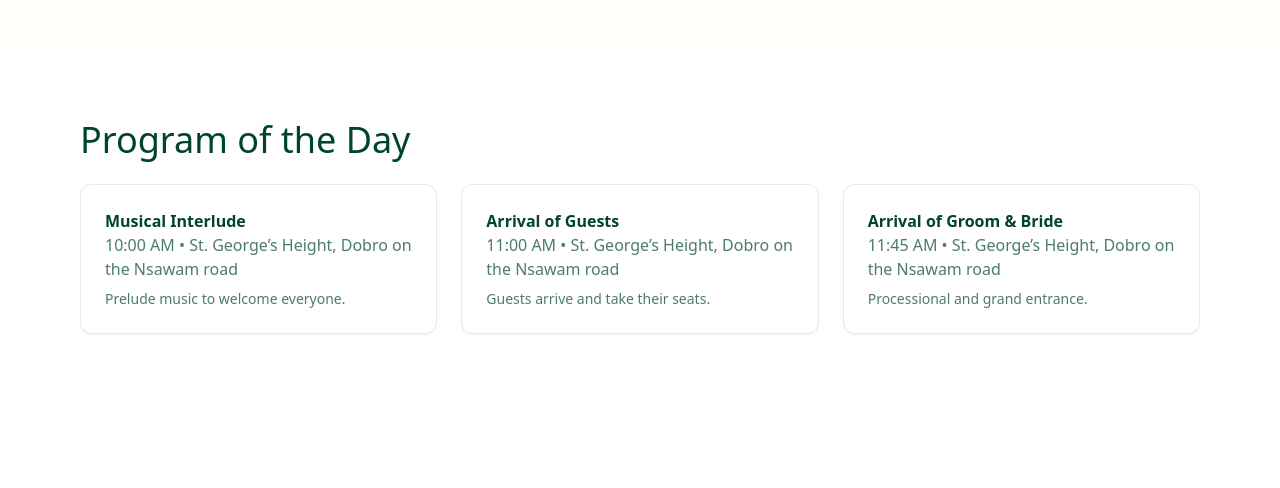
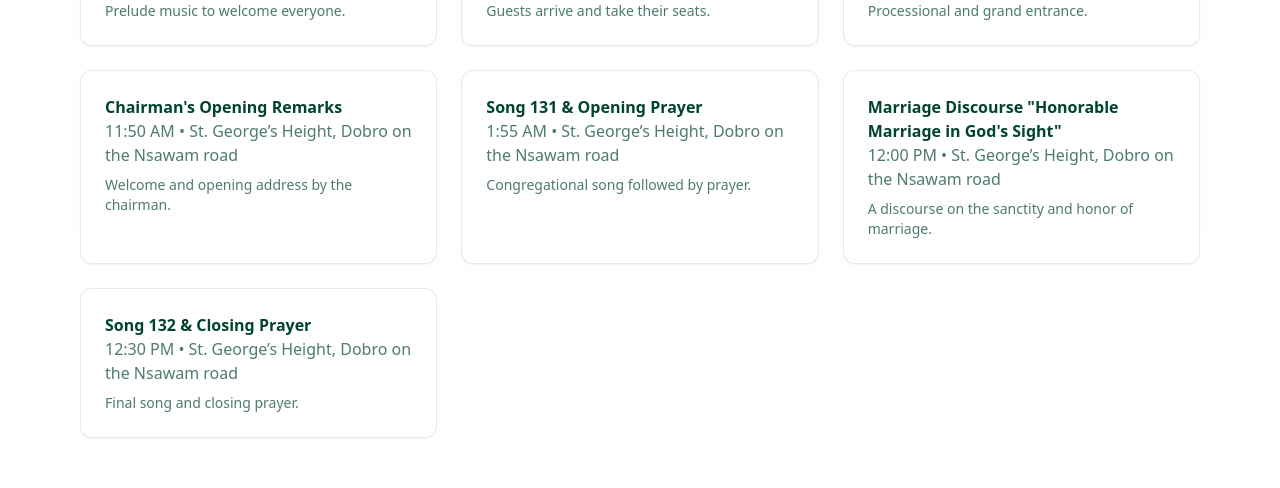
Before and after one commit to cayekple/clemann, a React (Create React App) app: page / in a window 1280 px wide. Shown: the part 2359-2847 px from the top of the page. Built offline with nearby package versions, Linux system fonts and the light colour scheme.

Commit message:
Update program schedule with additional events
Expand the event schedule in `App.tsx` to include new items, specifying timings and descriptions.

```diff
--- a/src/App.tsx
+++ b/src/App.tsx
@@ -187,6 +187,26 @@ function App() {
                 <p className="text-primary/70">11:45 AM • St. George’s Height, Dobro on the Nsawam road</p>
                 <p className="mt-2 text-sm text-primary/70">Processional and grand entrance.</p>
               </li>
+              <li className="rounded-xl border border-primary/10 bg-white p-6 shadow-sm transition hover:shadow-md hover:border-primary/20 transform hover:-translate-y-0.5">
+                <h3 className="font-semibold">Chairman's Opening Remarks</h3>
+                <p className="text-primary/70">11:50 AM • St. George’s Height, Dobro on the Nsawam road</p>
+                <p className="mt-2 text-sm text-primary/70">Welcome and opening address by the chairman.</p>
+              </li>
+              <li className="rounded-xl border border-primary/10 bg-white p-6 shadow-sm transition hover:shadow-md hover:border-primary/20 transform hover:-translate-y-0.5">
+                <h3 className="font-semibold">Song 131 & Opening Prayer</h3>
+                <p className="text-primary/70">1:55 AM • St. George’s Height, Dobro on the Nsawam road</p>
+                <p className="mt-2 text-sm text-primary/70">Congregational song followed by prayer.</p>
+              </li>
+              <li className="rounded-xl border border-primary/10 bg-white p-6 shadow-sm transition hover:shadow-md hover:border-primary/20 transform hover:-translate-y-0.5">
+                <h3 className="font-semibold">Marriage Discourse "Honorable Marriage in God's Sight"</h3>
+                <p className="text-primary/70">12:00 PM • St. George’s Height, Dobro on the Nsawam road</p>
+                <p className="mt-2 text-sm text-primary/70">A discourse on the sanctity and honor of marriage.</p>
+              </li>
+              <li className="rounded-xl border border-primary/10 bg-white p-6 shadow-sm transition hover:shadow-md hover:border-primary/20 transform hover:-translate-y-0.5">
+                <h3 className="font-semibold">Song 132 & Closing Prayer</h3>
+                <p className="text-primary/70">12:30 PM • St. George’s Height, Dobro on the Nsawam road</p>
+                <p className="mt-2 text-sm text-primary/70">Final song and closing prayer.</p>
+              </li>
             </ul>
           </div>
         </section>
```
Also changed, not shown: src/assets/10.jpeg (renamed from src/assets/img/10.jpeg).
